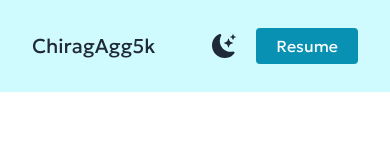
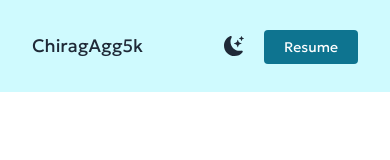
Before and after one commit to ChiragAgg5k/profile-website, a Next.js app: page / in a window 390 px wide. Shown: the top 160 px of the page. Built offline with nearby package versions, Linux system fonts and the light colour scheme.

Commit message:
fixed line break

```diff
--- a/src/app/NavBar.tsx
+++ b/src/app/NavBar.tsx
@@ -8,11 +8,11 @@ export default function NavBar() {
 
 	return (
 		<nav className="mb-10 flex w-full items-center justify-between bg-cyan-100 p-8 dark:bg-gray-800 md:absolute">
-			<h1 className="cursor-default text-xl">ChiragAgg5k</h1>
+			<h1 className="cursor-default text-lg sm:text-xl">ChiragAgg5k</h1>
 			<ul className="flex items-center">
 				<li>
 					<BsFillMoonStarsFill
-						className="cursor-pointer text-2xl hover:text-cyan-600 dark:hover:text-cyan-500"
+						className="cursor-pointer text-xl  hover:text-cyan-600 dark:hover:text-cyan-500 sm:text-2xl"
 						onClick={() =>
 							theme === "dark"
 								? setTheme("light")
@@ -22,7 +22,7 @@ export default function NavBar() {
 				</li>
 				<li>
 					<a
-						className="ml-5 rounded bg-cyan-600 px-5 py-2 text-white"
+						className="ml-5 rounded bg-cyan-700 px-5 py-2  text-sm text-white sm:text-base"
 						href="#">
 						Resume
 					</a>
--- a/src/app/ToolBox.tsx
+++ b/src/app/ToolBox.tsx
@@ -156,7 +156,7 @@ export default function ToolBox() {
 						Databases
 					</h4>
 					<h4
-						className="mb-2 cursor-pointer rounded px-4 py-2 text-center hover:bg-cyan-500 hover:text-white dark:hover:bg-gray-600"
+						className="mb-2 cursor-pointer whitespace-nowrap rounded px-4 py-2 text-center hover:bg-cyan-500 hover:text-white dark:hover:bg-gray-600"
 						onClick={() => {
 							setTools([...otherTools]);
 						}}>
```
